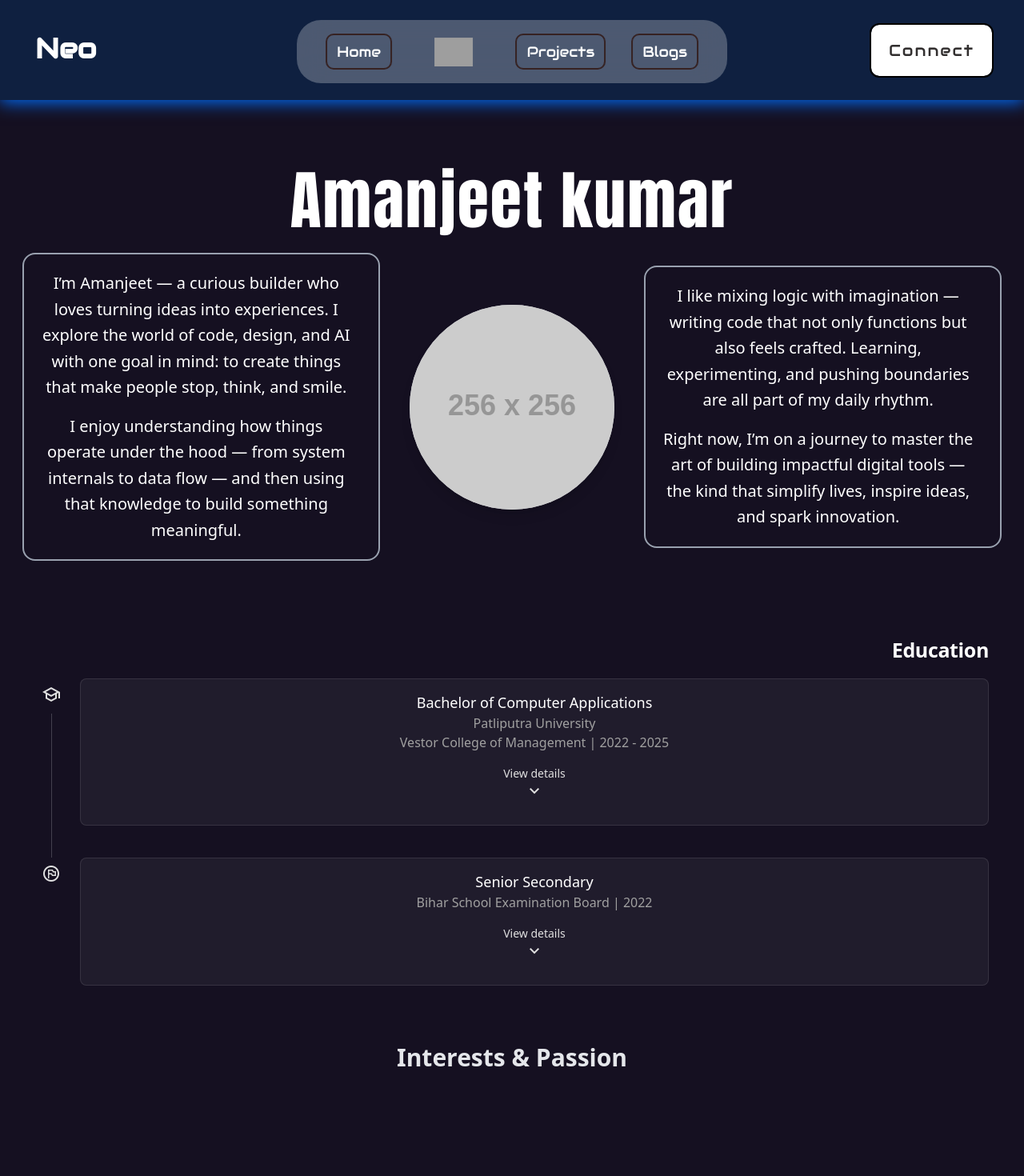
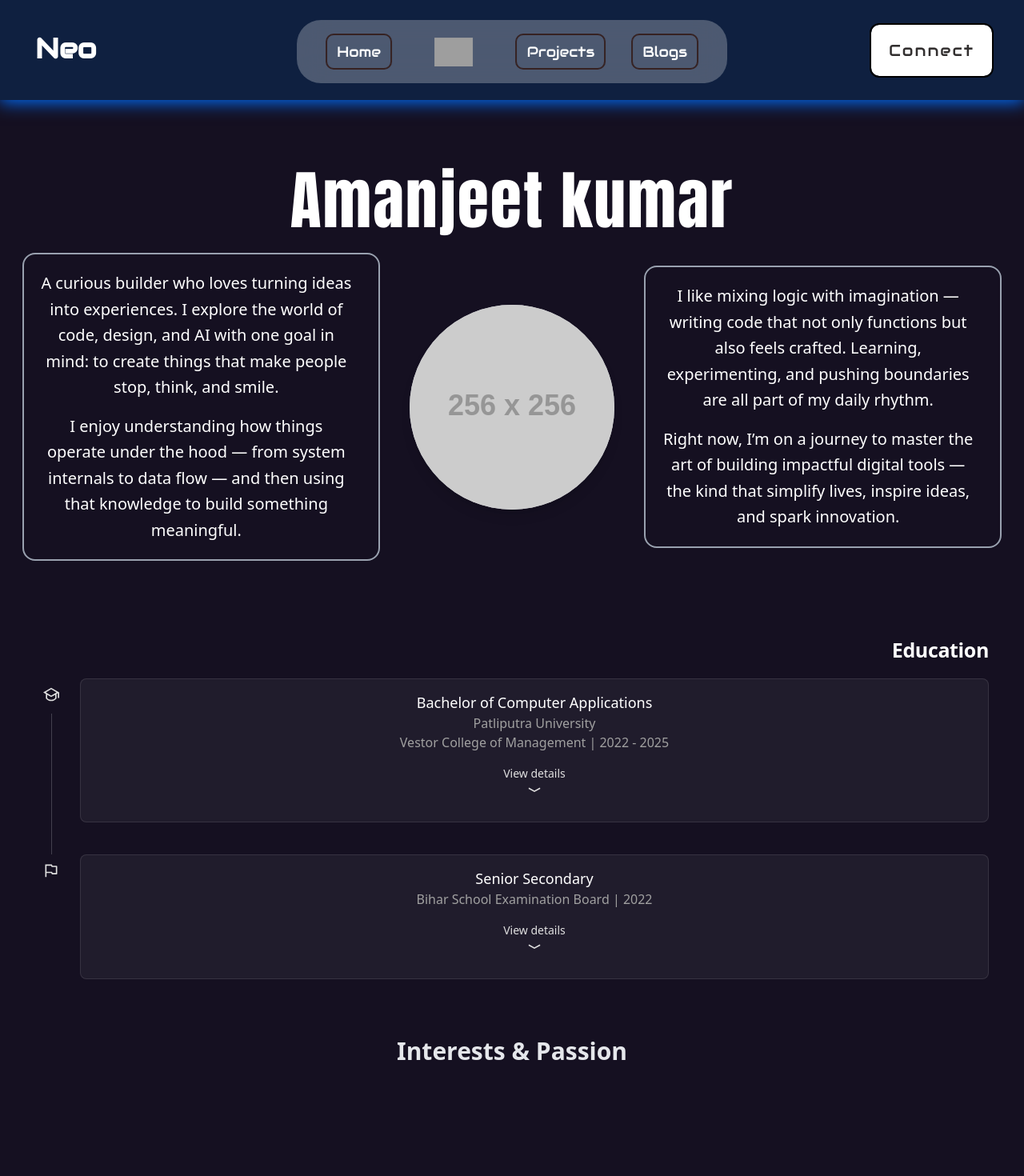
Before and after one commit to Amanjeet-007/Portfolio.me, a React (Vite) app: page /about in a window 1280 px wide. Shown: the top 1470 px of the page at 80% size. Built offline with nearby package versions, Linux system fonts and the light colour scheme; grey boxes are pictures that could not be loaded.

Commit message:
somethings

```diff
--- a/src/App.css
+++ b/src/App.css
@@ -116,7 +116,7 @@ h1 {
 }
 
 /* blogs */
-.blogs .card {
+.card {
   background-color: #ffffff50;
   backdrop-filter: blur(50px);
   padding: 0px 20px;
@@ -159,6 +159,9 @@ footer{
   border-radius: 10px;
   border-top: 3px solid rgb(73, 73, 255);
   box-shadow: -2px -5px 20px rgb(13, 13, 232);
+}
+.tb{
+ -webkit-text-stroke: 1px #0a0a0a;
 }
 @media (max-width:1125px) {
   nav {
--- a/src/component/Footer.jsx
+++ b/src/component/Footer.jsx
@@ -79,7 +79,7 @@ export default function Footer() {
         whileInView={{ opacity: 1 }}
         transition={{ delay: 0.7 }}
       >
-        © 2025 Amanjeet Desh | Built with 💙 using React + TailwindCSS
+        © 2025 Amanjeet | Built with ❤️ using React + Animation
       </motion.div>
     </footer>
   )
--- a/src/pages/About.jsx
+++ b/src/pages/About.jsx
@@ -20,7 +20,7 @@ export default function About() {
           <div className="md:w-[40%] md:pr-8 mb-8 md:mb-0 border-2 border-gray-400 p-5 rounded-2xl">
 
             <p className="text-xl text-white leading-relaxed mt-0 text-center ">
-              I’m Amanjeet — a curious builder who loves turning ideas into experiences. I explore the world of code, design, and AI with one goal in mind: to create things that make people stop, think, and smile.
+              A curious builder who loves turning ideas into experiences. I explore the world of code, design, and AI with one goal in mind: to create things that make people stop, think, and smile.
             </p>
             <p className="text-xl text-white leading-relaxed mt-4 text-center">
               I enjoy understanding how things operate under the hood — from system internals to data flow — and then using that knowledge to build something meaningful.
@@ -137,7 +137,9 @@ export default function About() {
             {/* Timeline Item 3: B.S. in Computer Science */}
             <div className="flex flex-col items-center gap-1">
               <div className="flex size-10 items-center justify-center rounded-full bg-primary/20 text-accent-blue">
-                <span className="material-symbols-outlined">school</span>
+                <span className="material-symbols-outlined">
+                  <svg xmlns="http://www.w3.org/2000/svg" width={20} viewBox="0 0 24 24" fill="currentColor"><path d="M4 11.3333L0 9L12 2L24 9V17.5H22V10.1667L20 11.3333V18.0113L19.7774 18.2864C17.9457 20.5499 15.1418 22 12 22C8.85817 22 6.05429 20.5499 4.22263 18.2864L4 18.0113V11.3333ZM6 12.5V17.2917C7.46721 18.954 9.61112 20 12 20C14.3889 20 16.5328 18.954 18 17.2917V12.5L12 16L6 12.5ZM3.96927 9L12 13.6846L20.0307 9L12 4.31541L3.96927 9Z"></path></svg>
+                </span>
               </div>
               <div className="w-px grow bg-white/20"></div>
             </div>
@@ -148,7 +150,9 @@ export default function About() {
                 <details className="flex flex-col pt-2 group">
                   <summary className="flex cursor-pointer list-none items-center justify-between gap-6 py-2">
                     <p className="text-accent-blue text-sm font-medium leading-normal">View details</p>
-                    <span className="material-symbols-outlined text-accent-blue group-open:rotate-180 transition-transform">expand_more</span>
+                    <span className="material-symbols-outlined text-accent-blue group-open:rotate-180 transition-transform">
+                      <svg xmlns="http://www.w3.org/2000/svg" width={20} viewBox="0 0 24 24" fill="currentColor"><path d="M12 15.6315L20.9679 10.8838L20.0321 9.11619L12 13.3685L3.9679 9.11619L3.03212 10.8838L12 15.6315Z"></path></svg>
+                    </span>
                   </summary>
                   <p className="text-[#A0A0A0] text-sm font-normal leading-normal pb-2">
                     Graduated with honors. Focused on software engineering principles, data structures, and algorithms. Actively participated in coding clubs and hackathons.
@@ -160,7 +164,9 @@ export default function About() {
             {/* Timeline Item 4 (end): Full-Stack Web Development Bootcamp */}
             <div className="flex flex-col items-center">
               <div className="flex size-10 items-center justify-center rounded-full bg-primary/20 text-accent-blue">
-                <span className="material-symbols-outlined">flag_circle</span>
+                <span className="material-symbols-outlined">
+                  <svg xmlns="http://www.w3.org/2000/svg" width={20} viewBox="0 0 24 24" fill="currentColor"><path d="M12.382 3C12.7607 3 13.107 3.214 13.2764 3.55279L14 5H20C20.5523 5 21 5.44772 21 6V17C21 17.5523 20.5523 18 20 18H13.618C13.2393 18 12.893 17.786 12.7236 17.4472L12 16H5V22H3V3H12.382ZM11.7639 5H5V14H13.2361L14.2361 16H19V7H12.7639L11.7639 5Z"></path></svg>
+                </span>
               </div>
             </div>
             <div className="flex flex-1 flex-col pb-10">
@@ -170,7 +176,9 @@ export default function About() {
                 <details className="flex flex-col pt-2 group">
                   <summary className="flex cursor-pointer list-none items-center justify-between gap-6 py-2">
                     <p className="text-accent-blue text-sm font-medium leading-normal">View details</p>
-                    <span className="material-symbols-outlined text-accent-blue group-open:rotate-180 transition-transform">expand_more</span>
+                    <span className="material-symbols-outlined text-accent-blue group-open:rotate-180 transition-transform">
+                      <svg xmlns="http://www.w3.org/2000/svg" width={20} viewBox="0 0 24 24" fill="currentColor"><path d="M12 15.6315L20.9679 10.8838L20.0321 9.11619L12 13.3685L3.9679 9.11619L3.03212 10.8838L12 15.6315Z"></path></svg>
+                    </span>
                   </summary>
                   <p className="text-[#A0A0A0] text-sm font-normal leading-normal pb-2">
                     In Science Stream I clear the Exam with First Division.It's gives Science Orianted view to solve a Problem in Tiny pieces then solve it using your curiosity
--- a/src/pages/Home.jsx
+++ b/src/pages/Home.jsx
@@ -138,6 +138,7 @@ export default function Home() {
     <>
       <div className="  flex h-full w-full items-center justify-around flex-col ">
         <div className="">
+          <img src="chakra.png" className='absolute h-20 left-1/2 top-99 -translate-x-1/2' alt="" />
           <div className="center text-white flex justify-around items-center flex-col relative w-full h-full ">
             <div className="flex flex-col items-center justify-center">
               <h2 className=' name text-[10vmin] text-center mt-2 leading-[10vmin] h-[20vmin] inline-block'>Hey,
--- a/src/pages/Projects.jsx
+++ b/src/pages/Projects.jsx
@@ -1,6 +1,7 @@
 import { gsap } from 'gsap';
 import { useGSAP } from "@gsap/react";
 import { useEffect } from 'react';
+import { motion } from 'motion/react';
 
 
 gsap.registerPlugin(useGSAP);
@@ -134,24 +135,24 @@ export default function Projects() {
           <section className="boxes-container flex justify-around items-center w-full flex-wrap h-min ">
             {ProjectList.map((el, i) => {
               return (
-                <div className="bg-cyan-950 p-4 card h-[450px] w-[350px] text-white rounded-2xl m-5 overflow-hidden cursor-pointer relative" key={i} onClick={(e) => toggleTimeline(e)}>
+                <motion.div className="p-4 card h-[500px] w-[350px] text-white rounded-2xl m-5 overflow-hidden cursor-pointer relative" whileHover={{ scale: 1.03 }} key={i} onClick={(e) => toggleTimeline(e)}>
                   <a href={el.link}>
                     <div className="link absolute h-14 w-14 bg-blue-800 rounded-bl-2xl top-0 right-0 flex items-center justify-center">
                       <svg xmlns="http://www.w3.org/2000/svg" width={30} viewBox="0 0 24 24" fill="white"><path d="M16.0037 9.41421L7.39712 18.0208L5.98291 16.6066L14.5895 8H7.00373V6H18.0037V17H16.0037V9.41421Z"></path></svg>
                     </div>
                   </a>
-                  <img src={el.img} className='h-58 w-full rounded-2xl' alt="" />
-                  <a href={el.source} className='absolute top-[50%] left-[50%] translate-x-[-50%] w-40 flex items-center justify-center h-10 bg-amber-600 rounded-xl text-white font-bold'>{"<>"} Source</a>
-                  <p className='text-2xl font-bold mt-6 mb-2'>{el.name}</p>
-                  <p className='text-[17px]'>{el.disc}</p>
+                  <motion.img src={el.img} whileHover={{ scale: .9 }} className='h-58 w-full rounded-2xl mt-4' alt="" />
+                  <motion.a href={el.source} whileHover={{ scale: 1.1 }} className='absolute top-[50%] left-[50%] translate-x-[-50%] w-40 flex items-center justify-center h-10 bg-[#DA0037] rounded-xl text-white font-bold'>{"<>"} Source</motion.a>
+                  <p className=' tb text-2xl font-bold mt-12 mb-2 text-[#151021] '>{el.name}</p>
+                  <p className=' tb text-[17px] font-semibold text-[#151021]'>{el.disc}</p>
                   <div className="flex bottom-0 absolute ">
                     {el.stack.map((stackItem, j) => {
                       return (
-                        <p key={j} className=' bg-amber-700 font-bold m-4 mt-2 ml-0 pt-1 pb-1 pl-4 pr-4 border-1 rounded-2xl border-white'>{stackItem}</p>
+                        <p key={j} className=' bg-[#DA0037] font-bold m-4 mt-2 ml-0 pt-1 pb-1 pl-4 pr-4 border-1 rounded-2xl border-white'>{stackItem}</p>
                       )
                     })}
                   </div>
-                </div>
+                </motion.div>
               )
             })}
           </section>
```
Also changed, not shown: src/pages/Connect.jsx (+0 -8 lines), public/chakra.png (added).
